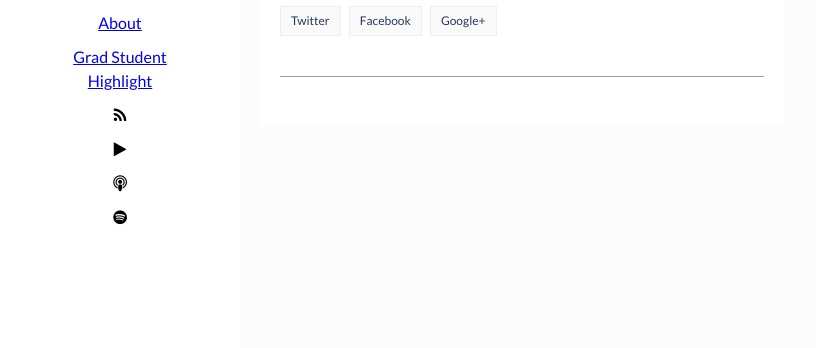
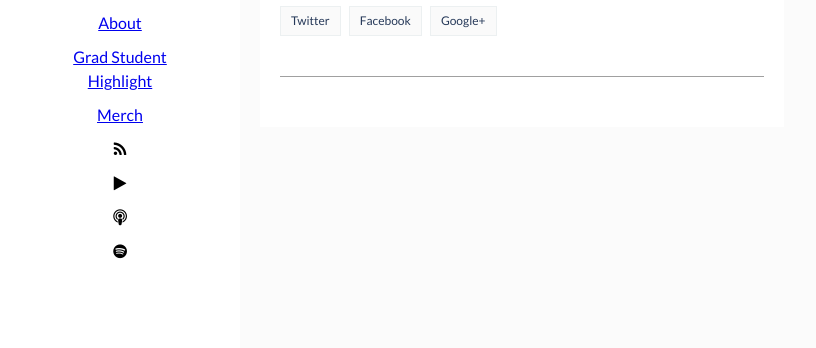
Before and after one commit to paperboyspodcast/paperboyspodcast.github.io, a Jekyll site: the page built from merch.md, in a window 1280 px wide. Shown: the part 298-646 px from the top of the page, without its empty margins (0-816 px from the left). Built offline with Jekyll 4.4.1, drawn with Linux system fonts in a browser that asks for light colours; comment, search, counter and statistics services are not loaded.

Commit message:
added merch link on homepage

```diff
--- a/_layouts/main.html
+++ b/_layouts/main.html
@@ -13,6 +13,8 @@ layout: default
       <a href="{{site.baseurl}}/about/">About</a>
 	    <p></p>
       <a href="{{site.baseurl}}/gradhighlight/">Grad Student<br>Highlight</a>
+	    <p></p>
+      <a href="{{site.baseurl}}/merch/">Merch</a>
 	    <p></p>
       <p><a href="https://pinecast.com/feed/paperboys" target="_blank"><i class="fa fa-rss" style="color:black" aria-hidden="true"></i></a></p>
       <p><a href="https://play.google.com/music/m/I53bjlbje54eb36zaj6itowy25u?t=Paper_Boys" target="_blank"><i class="fa fa-play" style="color:black" aria-hidden="true"></i></a></p>
```
